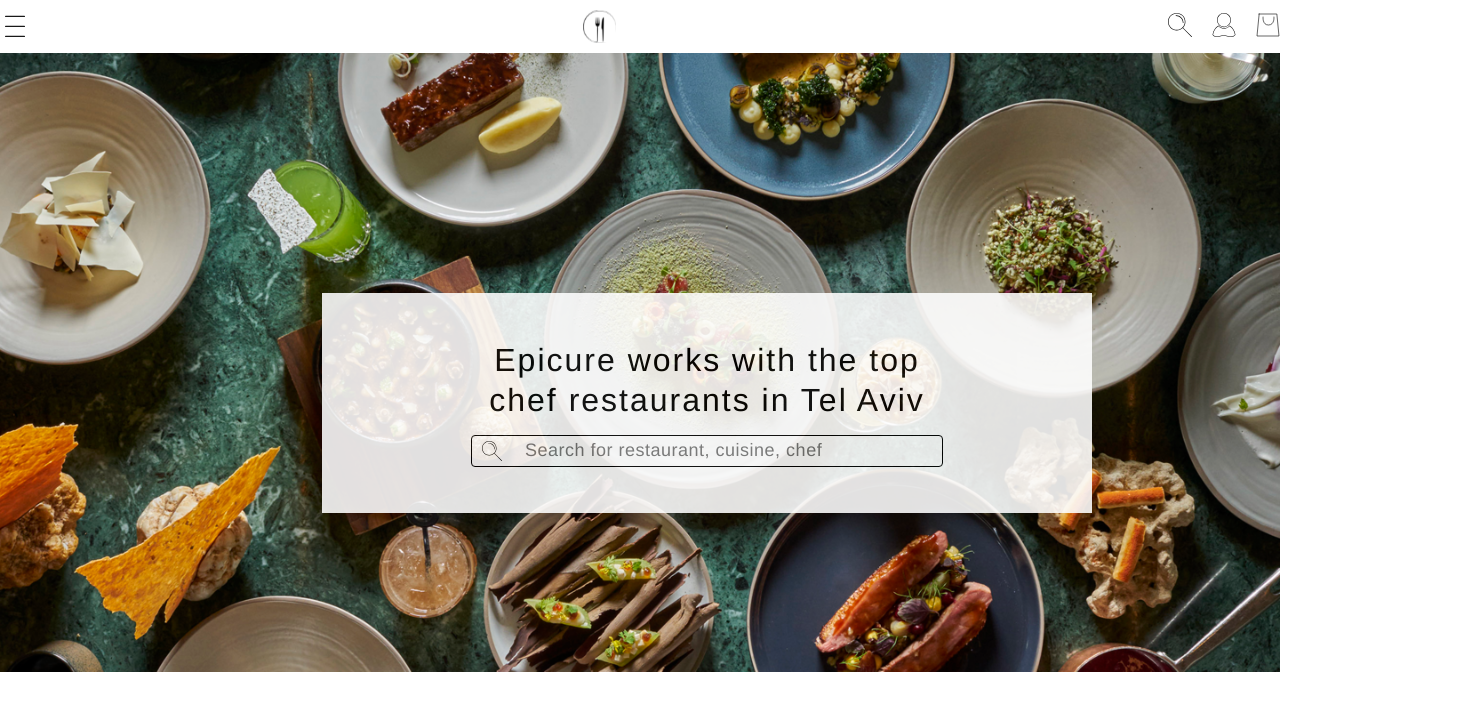
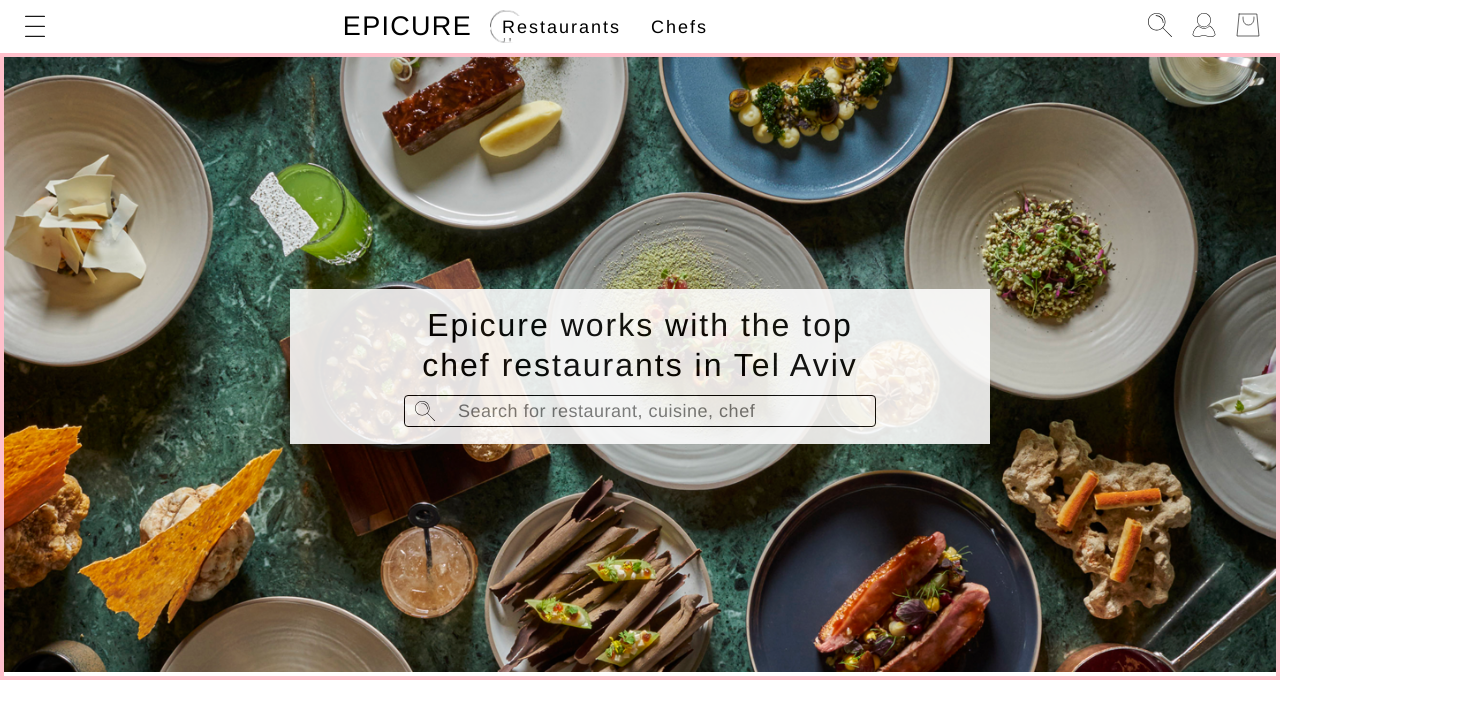
Before and after one commit to LeeGrieverM/epicure, a React (Vite) app: page / in a window 1280 px wide. Shown: the top 718 px of the page, 1480 px wide, since content can reach past the window. Built offline with nearby package versions, Linux system fonts and the light colour scheme; some icons are missing.

Commit message:
Desktop layout fixed

```diff
--- a/src/components/SearchBar/SearchBar.scss
+++ b/src/components/SearchBar/SearchBar.scss
@@ -2,33 +2,29 @@
 
 .search-area-container {
     position: relative;
-
+    border: 4px solid pink;
     @media (max-width: map-get($breakPoints, m)) {
-        width: 550px;
-        height: 275px;
-        margin-left: -130px;
+        width: 100%;
     }
 }
 
 .search-bar-container {
     position: absolute;
-    top: 240px;
-    left: 322px;
-    width: 770px;
-    height: 220px;
+    inset: 0;
+    width: 55%;
+    height: 25%;
+    margin: auto;
     display: flex;
     align-items: center;
     flex-direction: column;
     justify-content: center;
     opacity: 0.88;
     background-color: #FFFFFF;
-    row-gap: 15px;
+    row-gap: 10px;
     @media (max-width: map-get($breakPoints, m)) {
-        width: 335px;
-        height: 144px;
-        top: 60px;
-        left: 173px;
         margin: auto;
+        width: 93%;
+        height: 60%;
     }
 }
 
--- a/src/pages/HomePage/HomePage.scss
+++ b/src/pages/HomePage/HomePage.scss
@@ -4,4 +4,6 @@
   display: flex;
   flex-direction: column;
   row-gap: 10px;
+  width: 100%;
+  height: 100%;
 }
```
Also changed, not shown: src/components/Header/Header.scss (+4 -4 lines).
